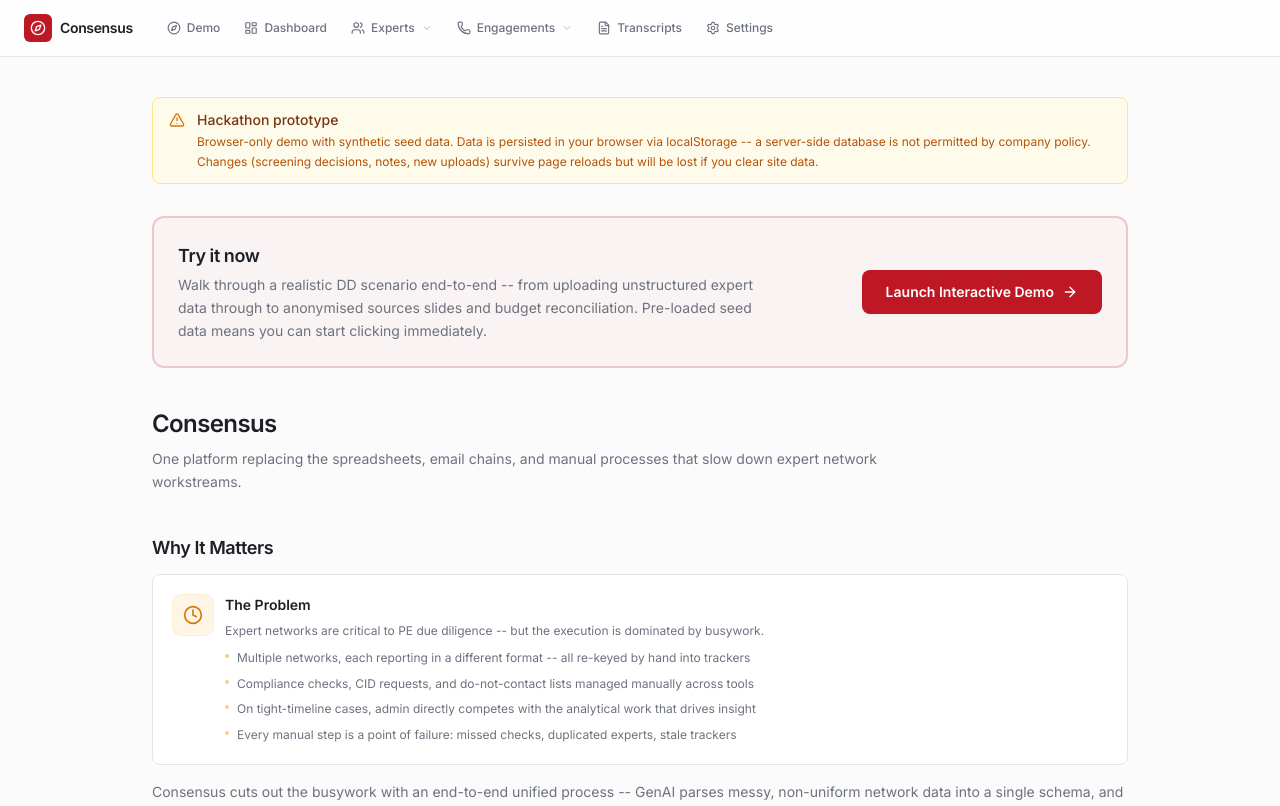
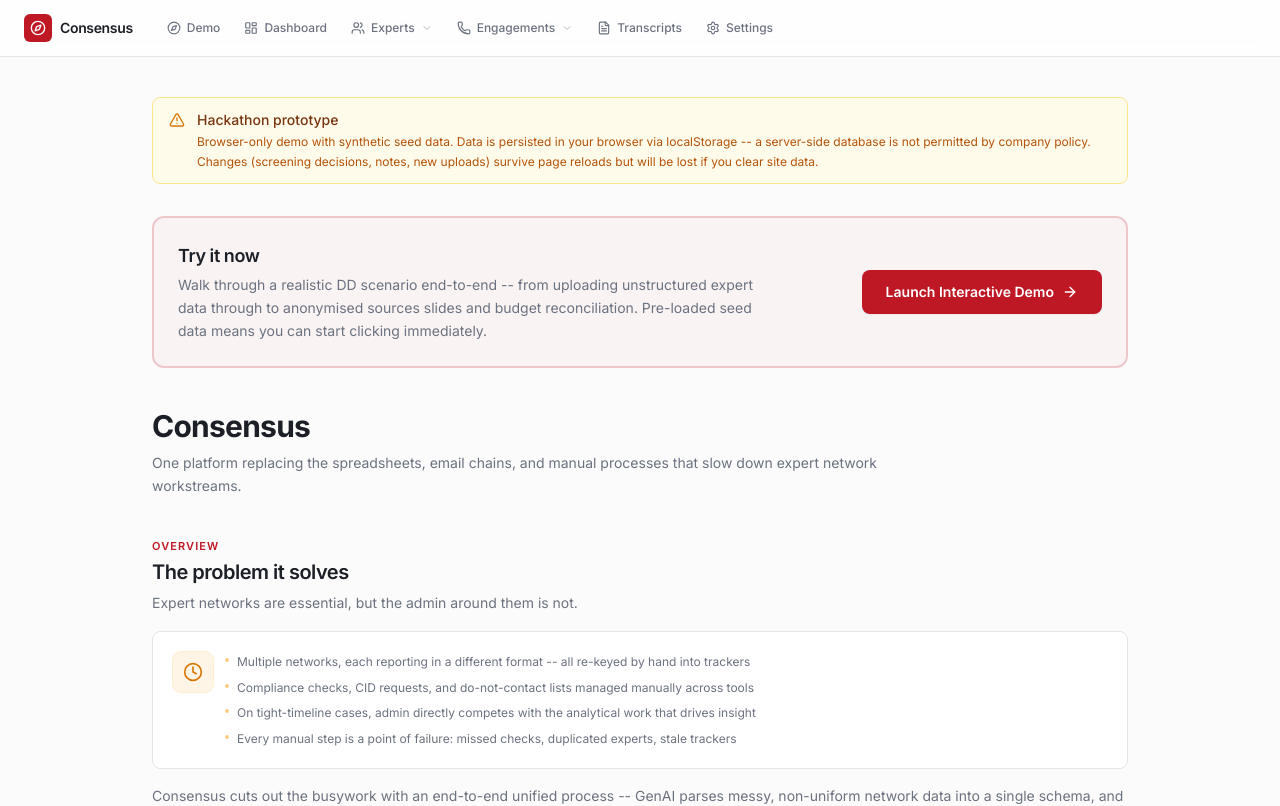
Before and after one commit to jh-hartley/expert_network_tool_mvp, a Next.js app: page / in a window 1280 px wide. Shown: the top 806 px of the page. Built offline with nearby package versions, Linux system fonts and the light colour scheme.

Commit message:
refactor: standardize section layout and improve "Consensus" emphasis
Remove nested "Why It Matters" and update "Consensus" style for clarity

```diff
--- a/app/page.tsx
+++ b/app/page.tsx
@@ -253,7 +253,7 @@ export default function OverviewPage() {
       {/*  SECTION 1 -- Hero + Value Propositions                        */}
       {/* ============================================================ */}
       <section className="mb-16">
-        <h1 className="text-2xl font-semibold tracking-tight text-foreground text-balance">
+        <h1 className="text-3xl font-bold tracking-tight text-foreground text-balance">
           Consensus
         </h1>
         <p className="mt-2 max-w-3xl text-sm leading-relaxed text-muted-foreground">
@@ -261,25 +261,26 @@ export default function OverviewPage() {
           processes that slow down expert network workstreams.
         </p>
 
-        {/* Section heading */}
-        <h2 className="mt-10 text-lg font-semibold tracking-tight text-foreground">
-          Why It Matters
-        </h2>
+        <div className="mt-10">
+          <p className="text-[11px] font-semibold uppercase tracking-widest text-primary">
+            Overview
+          </p>
+          <h2 className="mt-1 text-xl font-semibold tracking-tight text-foreground">
+            The problem it solves
+          </h2>
+          <p className="mt-1.5 max-w-2xl text-sm leading-relaxed text-muted-foreground">
+            Expert networks are essential, but the admin around them is not.
+          </p>
+        </div>
 
-        {/* Problem statement */}
-        <div className="mt-3 rounded-lg border border-border bg-card p-5">
+        {/* Problem bullets */}
+        <div className="mt-4 rounded-lg border border-border bg-card p-5">
           <div className="flex items-start gap-3">
             <div className="flex h-10 w-10 shrink-0 items-center justify-center rounded-lg bg-amber-500/10 ring-1 ring-amber-500/20">
               <Clock className="h-5 w-5 text-amber-600" />
             </div>
             <div>
-              <h3 className="text-sm font-semibold text-foreground">
-                The Problem
-              </h3>
-              <p className="mt-1.5 text-xs leading-relaxed text-muted-foreground">
-                Expert networks are critical to PE due diligence -- but the execution is dominated by busywork.
-              </p>
-              <ul className="mt-2 flex flex-col gap-1.5">
+              <ul className="flex flex-col gap-1.5">
                 <li className="flex items-start gap-2 text-xs leading-relaxed text-muted-foreground">
                   <span className="mt-1.5 block h-1 w-1 shrink-0 rounded-full bg-amber-500/50" />
                   Multiple networks, each reporting in a different format -- all re-keyed by hand into trackers
```
